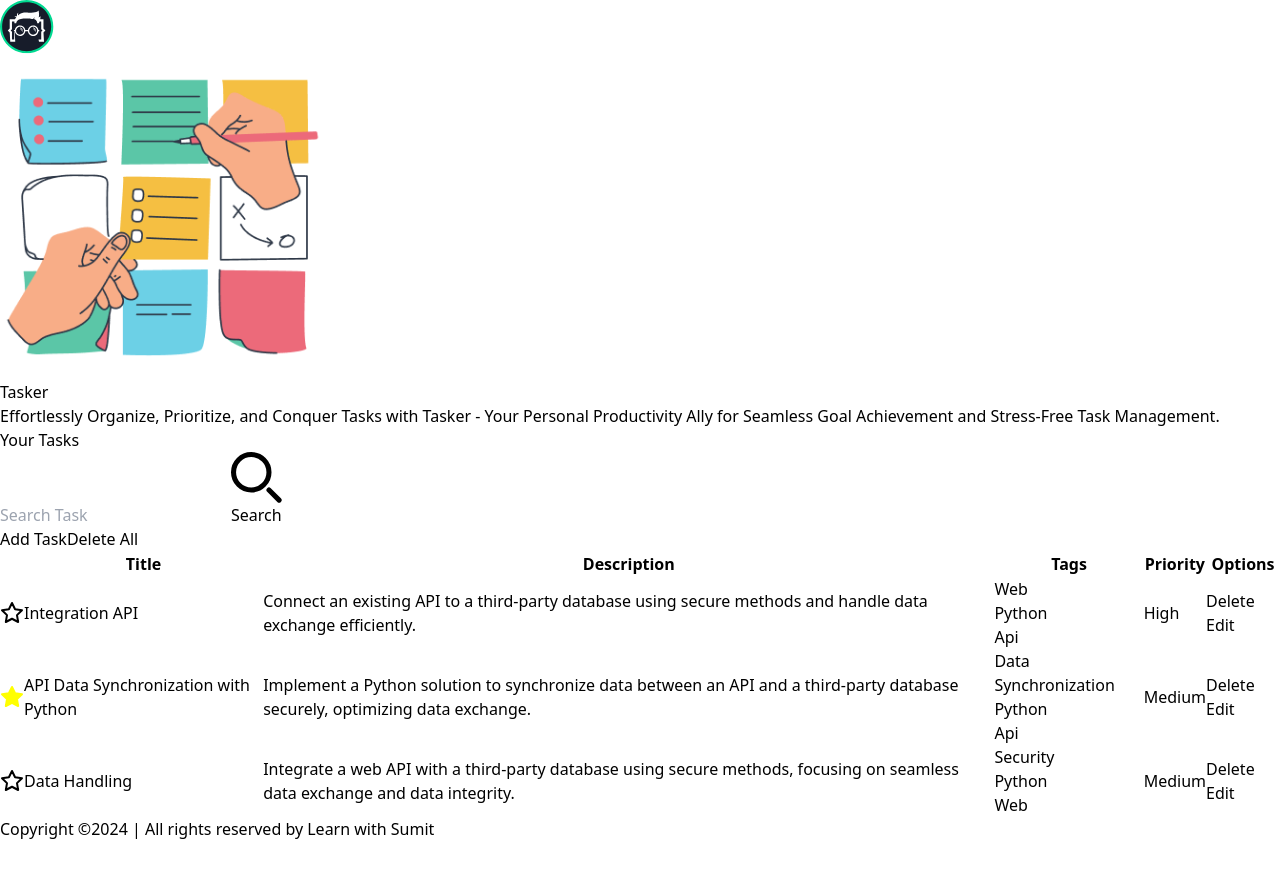
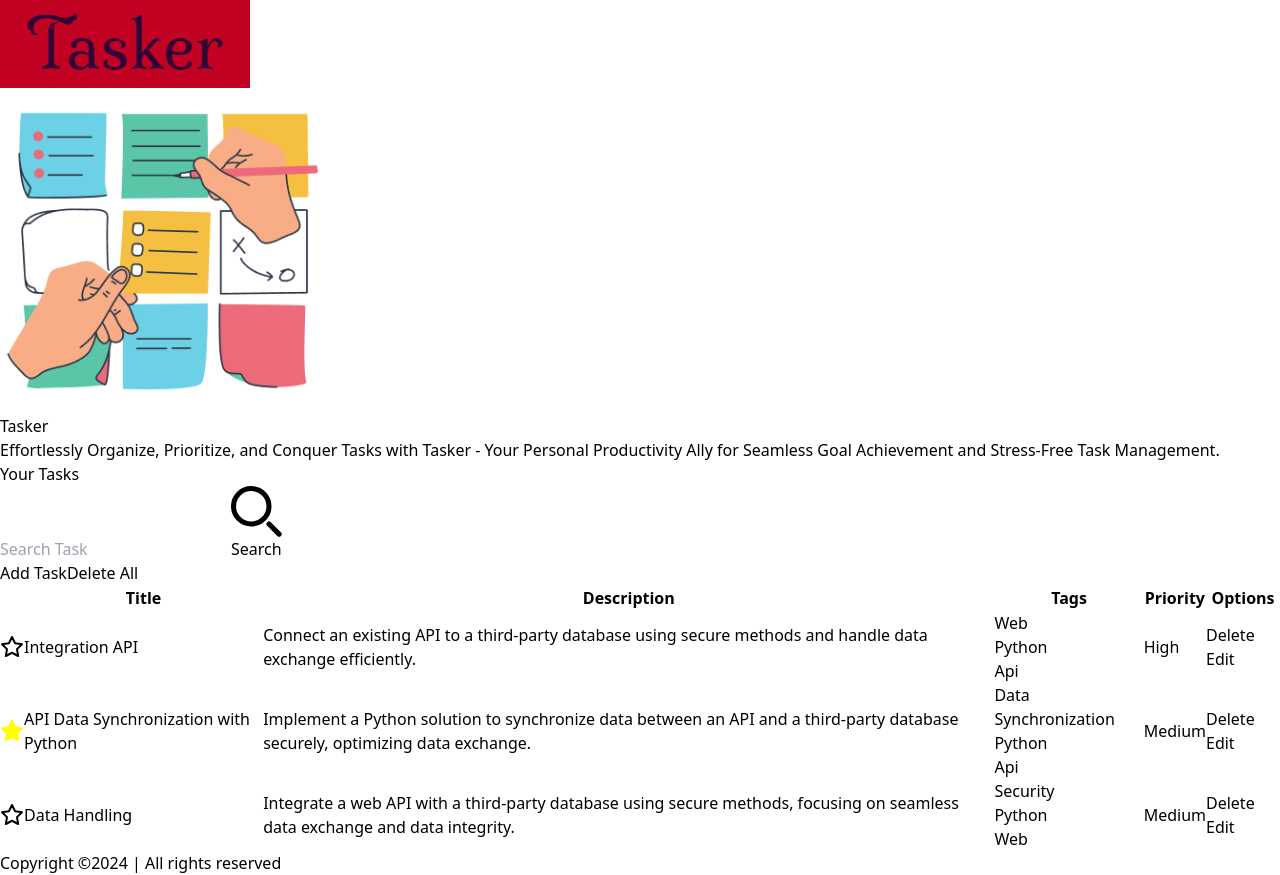
Before and after one commit to nasim1717/tasker-app-react, a React (Vite) app: page / in a window 1280 px wide. Before the commit the page ends 841 px from the top, so only its background shows below. Built offline with nearby package versions, Linux system fonts and the light colour scheme.

Commit message:
loto update

```diff
--- a/src/components/Footer/Footer.jsx
+++ b/src/components/Footer/Footer.jsx
@@ -3,7 +3,7 @@ export default function Footer() {
     <footer className="py-6 md:py-8">
       <div className="container mx-auto">
         <p className="text-center text-xs text-[#6A6A6A] lg:text-sm">
-          Copyright ©2024 | All rights reserved by Learn with Sumit
+          Copyright ©2024 | All rights reserved
         </p>
       </div>
     </footer>
--- a/src/components/Navbar/Navbar.jsx
+++ b/src/components/Navbar/Navbar.jsx
@@ -1,11 +1,11 @@
-import LwsLogo from "../../assets/lws-logo-en.svg";
+import TaskerLogo from "../../assets/tasker-1.png";
 
 export default function Navbar() {
   return (
     <nav className="py-6 md:py-8 fixed top-0 w-full !bg-[#191D26] z-50">
       <div className="container mx-auto flex items-center justify-between gap-x-6">
         <a href="/">
-          <img className="h-[45px]" src={LwsLogo} alt="Lws" />
+          <img className="h-[45px] rounded" src={TaskerLogo} alt="Lws" />
         </a>
       </div>
     </nav>
```
Also changed, not shown: src/assets/lws-logo-en.svg (deleted), src/assets/tasker-1.png (added).
